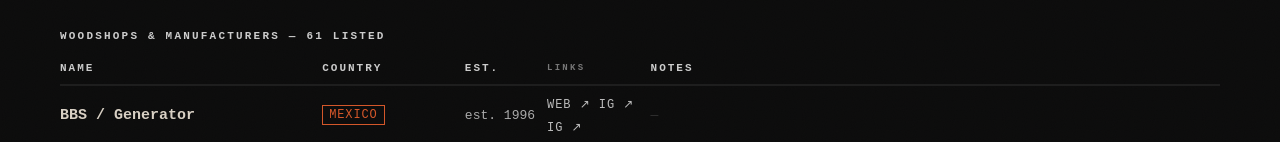
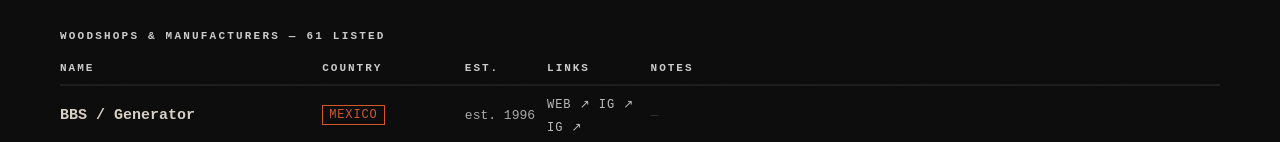
Before and after one commit to hotwaffles-lol/woodshops, a React (Vite) app: page / in a window 1280 px wide. Both pictures are taken after a click on the button "WOODSHOPS". Shown: the part 365-507 px from the top of the page. Built offline with nearby package versions, Linux system fonts and the light colour scheme.

Commit message:
Fix Links column header style; prevent links wrapping

```diff
--- a/src/App.jsx
+++ b/src/App.jsx
@@ -101,7 +101,7 @@ function WoodshopsView() {
   const tdName = { padding:"10px 12px 10px 0", fontWeight:700, color:"#d8d0c4", fontSize:"15px" };
   const tdCountry = { padding:"10px 12px 10px 0", whiteSpace:"nowrap" };
   const tdEst = { padding:"10px 12px 10px 0", fontSize:"13px", color:"#aaa", whiteSpace:"nowrap" };
-  const tdLinks = { padding:"10px 12px 10px 0" };
+  const tdLinks = { padding:"10px 12px 10px 0", whiteSpace:"nowrap" };
   const tdNotes = { padding:"10px 0", fontSize:"13px", color:"#ccc" };
 
   function ShopTable({ data, showEst }) {
@@ -112,7 +112,7 @@ function WoodshopsView() {
             <th style={{ padding:"10px 12px 10px 0", textAlign:"left", fontSize:"11px", letterSpacing:"0.18em", textTransform:"uppercase", fontWeight:700, color:"#ccc", whiteSpace:"nowrap" }}>Name</th>
             <th style={{ padding:"10px 12px 10px 0", textAlign:"left", fontSize:"11px", letterSpacing:"0.18em", textTransform:"uppercase", fontWeight:700, color:"#ccc", whiteSpace:"nowrap" }}>Country</th>
             {showEst && <th style={{ padding:"10px 12px 10px 0", textAlign:"left", fontSize:"11px", letterSpacing:"0.18em", textTransform:"uppercase", fontWeight:700, color:"#ccc", whiteSpace:"nowrap" }}>Est.</th>}
-            <th style={{ padding:"10px 12px 10px 0", textAlign:"left", fontSize:"9px", letterSpacing:"0.25em", textTransform:"uppercase", fontWeight:700, color:"#777" }}>Links</th>
+            <th style={{ padding:"10px 12px 10px 0", textAlign:"left", fontSize:"11px", letterSpacing:"0.18em", textTransform:"uppercase", fontWeight:700, color:"#ccc", whiteSpace:"nowrap" }}>Links</th>
             <th style={{ padding:"10px 0", textAlign:"left", fontSize:"11px", letterSpacing:"0.18em", textTransform:"uppercase", fontWeight:700, color:"#ccc" }}>Notes</th>
           </tr>
         </thead>
```
